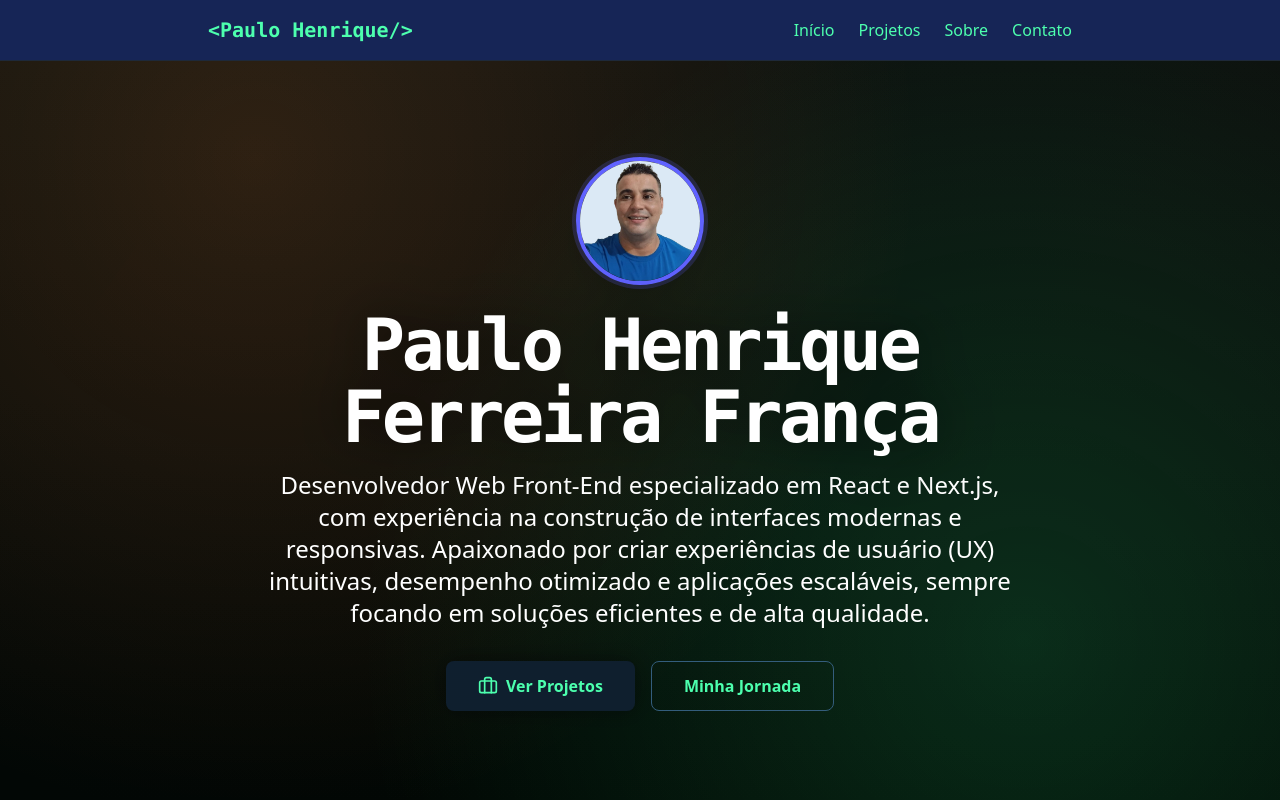
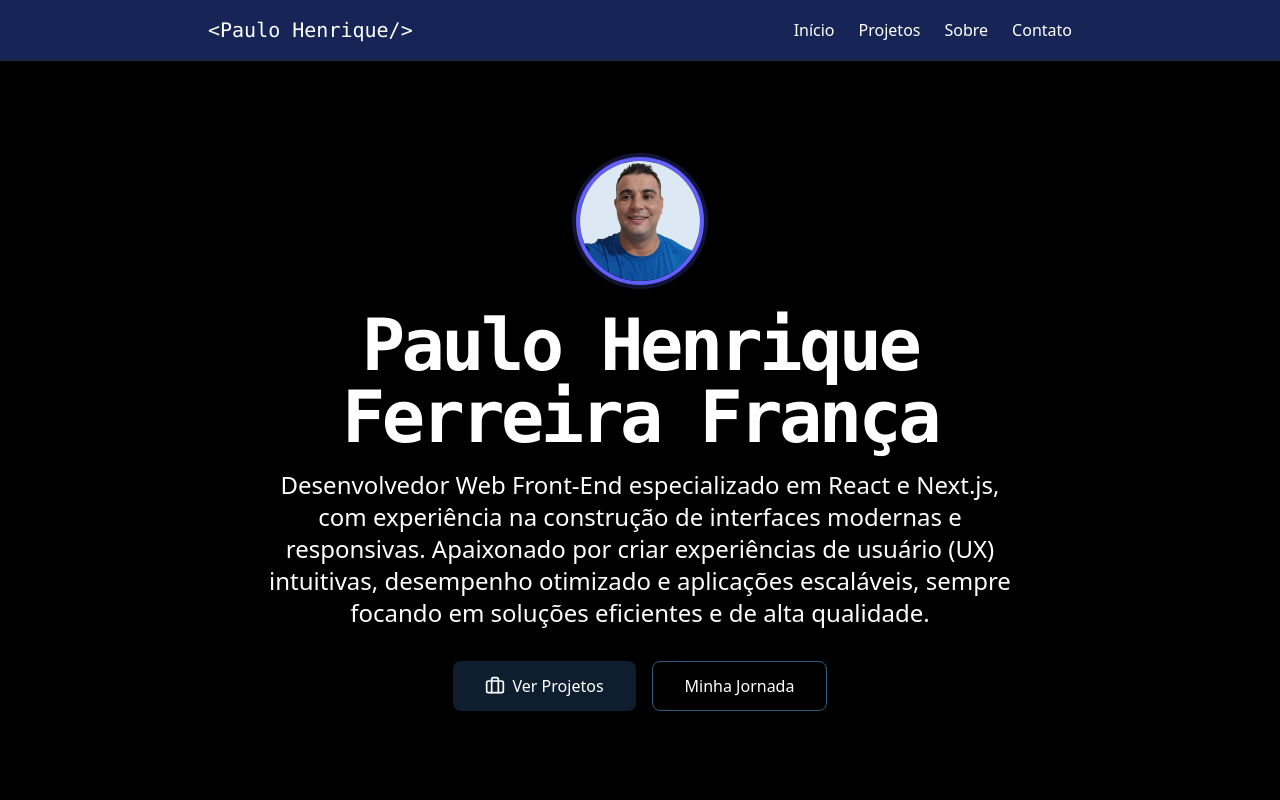
Before and after one commit to PauloHenrique993940/paulo-front-emd, a Next.js app: page / in a window 1280 px wide. Shown: the top 800 px of the page. Built offline with nearby package versions, Linux system fonts and the light colour scheme.

Commit message:
Ajustando fundo

```diff
--- a/styles/globals.css
+++ b/styles/globals.css
@@ -1,110 +1,79 @@
 @import "tailwindcss";
 
-/* 🎨 PALETA REFINADA – Tech Premium */
-:root {
-  --primary: #ff6a00;
-  --primary-dark: #0a0a0a;
+/* 🌟 PALETA PREMIUM */
 
-  --secondary: #2bff9c;
 
-  --accent: #ff6a00;
-  --accent-1: #ff8a33;
-  --accent-2: #ffb679;
-  --accent-3: #ff5500;
-  --accent-4: #d44600;
-
-  --green-1: #2bff9c;
-  --green-2: #4dffae;
-  --green-3: #18d97a;
-
-  --glass-light: rgba(255, 255, 255, 0.05);
-  --glass-border: rgba(255, 255, 255, 0.12);
-
-  --text: #ffffff;
-  --text-muted: #cfcfcf;
-}
-
-/* 🟣 ANIMAÇÃO DE ENTRADA SUAVE NO BODY */
+/* 🌤️ FUNDO BRANCO PREMIUM + EFEITOS DE LUZ */
 body {
-  background:
-    radial-gradient(circle at 20% 20%, rgba(255, 120, 40, 0.15), transparent 55%),
-    radial-gradient(circle at 80% 80%, rgba(40, 255, 140, 0.15), transparent 55%),
-    linear-gradient(180deg, #0c0c0c, #000000);
-
-  background-attachment: fixed;
-  width: 100%;
+  background-color: black;
+  font-family: "Roboto", sans-serif;
+  color: #ffffff;
   min-height: 100vh;
-  color: var(--text);
-  font-family: "Roboto", sans-serif;
+  margin: 0;
+  padding: 0;
 
   overflow-x: hidden;
   position: relative;
 
-  /* Fade + Slide suave */
   opacity: 0;
-  animation: fadeInUp 1.2s ease forwards;
+  animation: fadeInUp 1s ease forwards;
 }
 
-/* 🔥 LINKS COM ANIMAÇÃO */
+
+
+
 a {
-  color: var(--green-2);
+  color: var(--primary);
   text-decoration: none;
-  transition: 0.25s ease, text-shadow 0.25s ease;
+  font-weight: 500;
+  transition: 0.25s ease;
 }
 
 a:hover {
-  color: var(--accent-1);
-  text-shadow: 0 0 12px rgba(255, 150, 60, 0.55),
-    0 0 18px rgba(255, 120, 40, 0.45);
+  color: var(--accent-3);
+  text-shadow: 0 4px 12px rgba(255, 120, 60, 0.28);
 }
 
-/* BOTÕES – animação pulsante */
+/* 🧊 CARDS CLEAN (Glass + White UI) */
+.card {
+  background: rgba(255, 255, 255, 0.72);
+  backdrop-filter: blur(18px);
+  border-radius: 20px;
+  padding: 1.8rem;
+  border: 1px solid rgba(255, 255, 255, 0.55);
+
+  box-shadow:
+    0 10px 35px rgba(0, 0, 0, 0.04),
+    0 18px 45px rgba(0, 0, 0, 0.06);
+
+  animation: floatCard 6s ease-in-out infinite;
+}
+
+/* 🎨 BOTÕES PREMIUM */
 button,
 .btn {
   background: linear-gradient(90deg, var(--accent-3), var(--green-1));
-  color: #ffffff;
-  padding: 0.7rem 1.2rem;
+  color: #fff;
+  padding: 0.75rem 1.3rem;
   border-radius: 14px;
   border: none;
+  font-size: 1rem;
   font-weight: 600;
-  letter-spacing: 0.5px;
-  box-shadow: 0 6px 22px rgba(255, 102, 0, 0.32);
-  transition: 0.22s ease-out;
+  letter-spacing: 0.3px;
+  cursor: pointer;
 
-  /* pulsação leve */
-  animation: pulseButton 4s ease-in-out infinite;
+  box-shadow: 0 8px 22px rgba(255, 120, 60, 0.25);
+  transition: 0.25s ease;
 }
 
 button:hover,
 .btn:hover {
-  transform: translateY(-3px) scale(1.04);
+  transform: translateY(-4px) scale(1.05);
+  box-shadow: 0 14px 36px rgba(40, 255, 160, 0.4);
   filter: brightness(1.12);
-  box-shadow: 0 14px 36px rgba(40, 255, 160, 0.35);
 }
 
-/* 💡 LUZ SUAVE PREMIUM (MOVIMENTO) */
-body::after {
-  content: "";
-  position: fixed;
-  inset: 0;
-  pointer-events: none;
-
-  background: linear-gradient(125deg,
-      rgba(255, 120, 40, 0.22),
-      rgba(40, 255, 150, 0.16),
-      rgba(255, 160, 70, 0.18));
-
-  background-size: 340% 340%;
-  animation: moveGradient 16s ease-in-out infinite;
-
-  opacity: 0.17;
-  mix-blend-mode: overlay;
-  z-index: 0;
-}
-
-/* 🎞 KEYFRAMES -------------------------------------------------- */
-
-/* Fade + Slide suave do body */
+/* 🎞 ANIMAÇÕES */
 @keyframes fadeInUp {
   0% {
     opacity: 0;
@@ -117,35 +86,16 @@ body::after {
   }
 }
 
-/* Gradiente movendo */
-@keyframes moveGradient {
+@keyframes floatCard {
   0% {
-    background-position: 0% 50%;
+    transform: translateY(0px);
   }
 
   50% {
-    background-position: 100% 50%;
+    transform: translateY(-6px);
   }
 
   100% {
-    background-position: 0% 50%;
+    transform: translateY(0px);
   }
 }
-
-/* Pulsação elegante do botão */
-@keyframes pulseButton {
-  0% {
-    transform: scale(1);
-    box-shadow: 0 6px 22px rgba(255, 102, 0, 0.32);
-  }
-
-  50% {
-    transform: scale(1.03);
-    box-shadow: 0 10px 28px rgba(40, 255, 160, 0.32);
-  }
-
-  100% {
-    transform: scale(1);
-    box-shadow: 0 6px 22px rgba(255, 102, 0, 0.32);
-  }
-}
```
